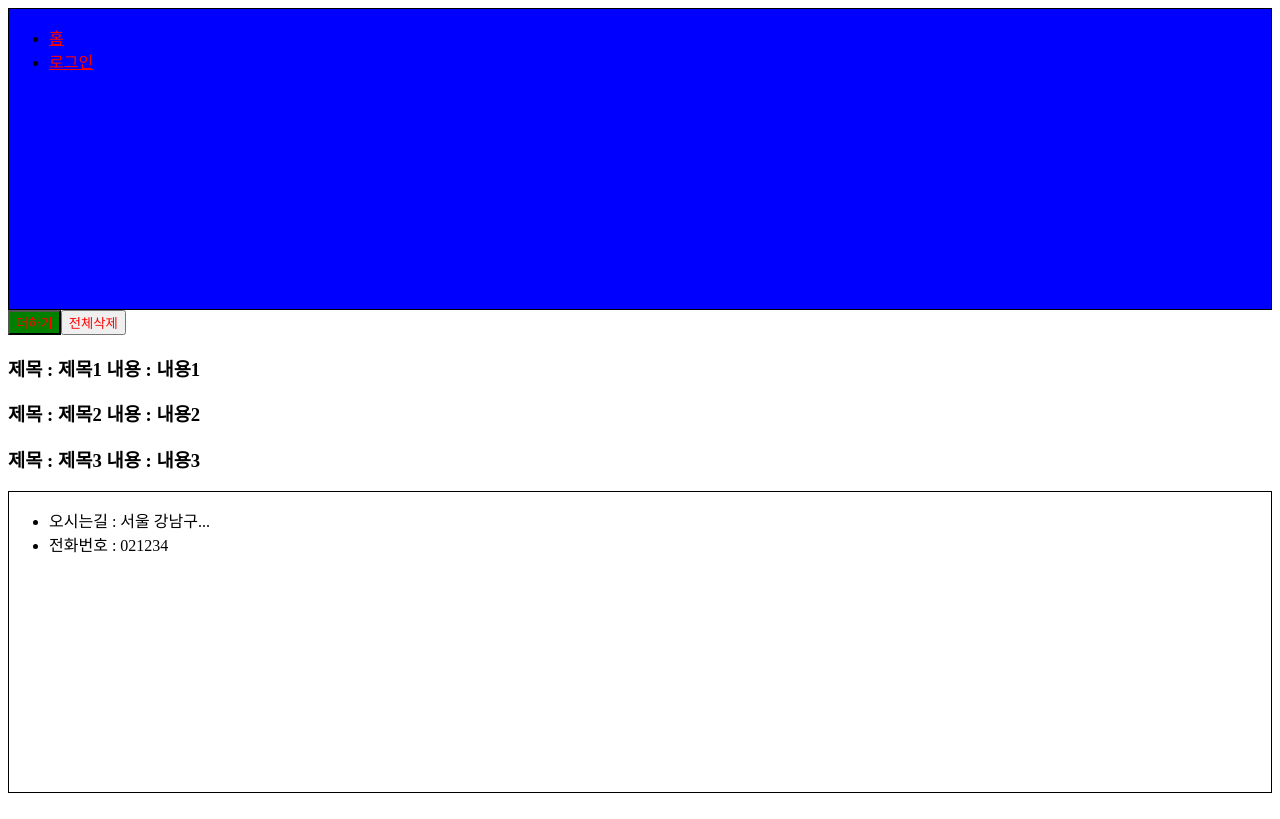
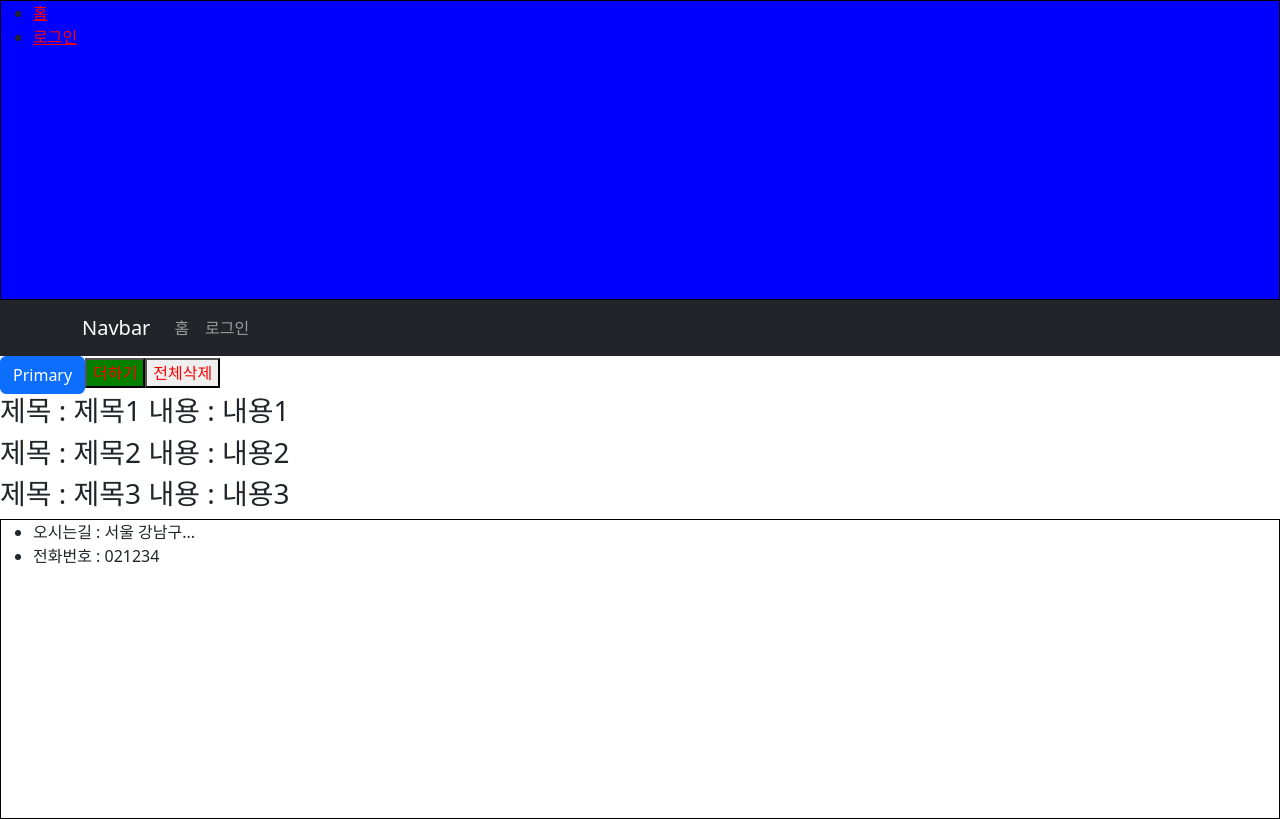
Before and after one commit to cyccc95/reactwork, a React (Create React App) app: page / in a window 1280 px wide. Built offline with nearby package versions, Linux system fonts and the light colour scheme.

Commit message:
react-bootstrap

```diff
--- a/package.json
+++ b/package.json
@@ -6,7 +6,9 @@
     "@testing-library/jest-dom": "^5.16.5",
     "@testing-library/react": "^13.4.0",
     "@testing-library/user-event": "^13.5.0",
+    "bootstrap": "^5.2.3",
     "react": "^18.2.0",
+    "react-bootstrap": "^2.7.0",
     "react-dom": "^18.2.0",
     "react-router-dom": "^6.6.2",
     "react-scripts": "5.0.1",
--- a/src/App.js
+++ b/src/App.js
@@ -1,3 +1,4 @@
+import 'bootstrap/dist/css/bootstrap.min.css';
 import { Route, Routes } from 'react-router-dom';
 import Footer from './components/Footer';
 import Header from './components/Header';
--- a/src/components/Header.js
+++ b/src/components/Header.js
@@ -1,5 +1,6 @@
 // rsc로 자동완성
 import React from 'react';
+import { Container, Nav, Navbar } from 'react-bootstrap';
 import { Link } from 'react-router-dom';
 import styled from 'styled-components';
 
@@ -18,6 +19,7 @@ const StyledHeaderLink = styled(Link)`
 
 const Header = () => {
   return (
+    <>
       <StyledHeaderDiv backgroundColor="blue">
         <ul>
           <li>
@@ -28,6 +30,22 @@ const Header = () => {
           </li>
         </ul>
       </StyledHeaderDiv>
+      <Navbar bg="dark" variant="dark">
+        <Container>
+          <Navbar.Brand href="#home">Navbar</Navbar.Brand>
+          <Nav className="me-auto">
+            <Link to="/" className="nav-link">
+              홈
+            </Link>
+            {/* <Nav.Link href="/">Home</Nav.Link> */}
+            <Link to="/login" className="nav-link">
+              로그인
+            </Link>
+            {/* <Nav.Link href="#features">Features</Nav.Link> */}
+          </Nav>
+        </Container>
+      </Navbar>
+    </>
   );
 };
 
--- a/src/components/home/Home.js
+++ b/src/components/home/Home.js
@@ -1,4 +1,5 @@
 import React from 'react';
+import { Button } from 'react-bootstrap';
 import styled from 'styled-components';
 
 let StyledDeleteButton = styled.button`
@@ -15,6 +16,7 @@ const Home = (props) => {
 
   return (
     <div>
+      <Button variant="primary">Primary</Button>
       <StyledAddButton user={user}>더하기</StyledAddButton>
       <StyledDeleteButton user={user} onClick={() => setBoards([])}>
         전체삭제
```
Also changed, not shown: 1 other file (tests, documents, lock files or other folders). Lines whose indentation alone changed are shown as unchanged.
